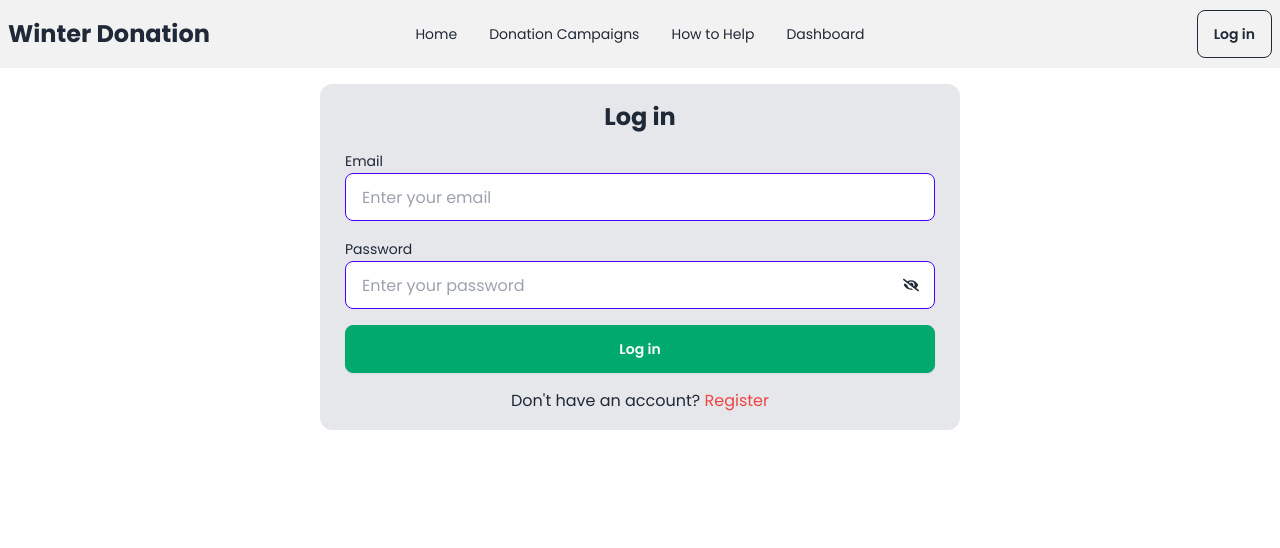
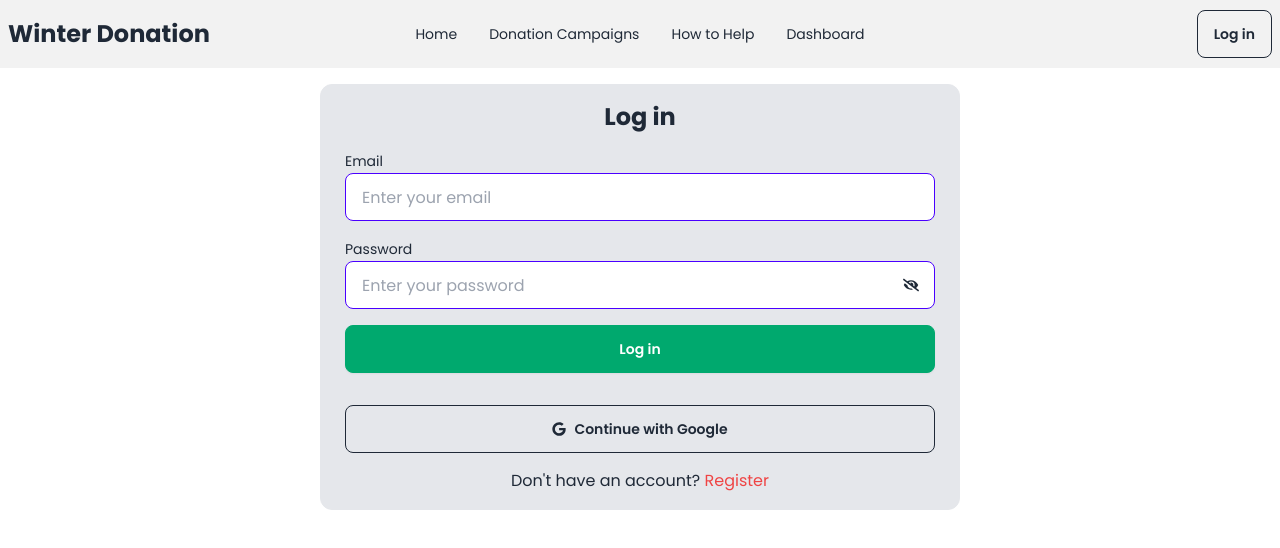
Before and after one commit to sakib-333/ph-b10-a9, a React (Vite) app: page /login in a window 1280 px wide. Shown: the top 548 px of the page. Built offline with nearby package versions, Linux system fonts and the light colour scheme; no server answers.

Commit message:
Add continue with google authentication.

```diff
--- a/src/pages/Login.jsx
+++ b/src/pages/Login.jsx
@@ -1,12 +1,26 @@
-import React, { useState } from "react";
-import { FaEye, FaEyeSlash } from "react-icons/fa";
-import { Link } from "react-router-dom";
+import React, { useContext, useState } from "react";
+import { FaEye, FaEyeSlash, FaGoogle } from "react-icons/fa";
+import { Link, useNavigate } from "react-router-dom";
+import { AuthContext } from "../provider/AuthProvider";
+import { toast } from "react-toastify";
 
 const Login = () => {
+  const { setUser, signinWithGoogle } = useContext(AuthContext);
   const [view, setView] = useState(false);
+  const navigate = useNavigate();
 
   const handleViewPassword = () => {
     setView((c) => !c);
+  };
+
+  const handleSigninWithGoogle = () => {
+    signinWithGoogle()
+      .then((result) => {
+        setUser(result.user);
+        toast.success(`Welcome ${result.user.displayName}`);
+        navigate("/");
+      })
+      .catch((err) => toast.error(err));
   };
 
   return (
@@ -41,6 +55,14 @@ const Login = () => {
           Log in
         </button>
       </form>
+      <div className="p-4">
+        <button
+          className="btn btn-outline w-full"
+          onClick={handleSigninWithGoogle}
+        >
+          <FaGoogle /> <span>Continue with Google</span>
+        </button>
+      </div>
       <div className="text-center">
         Don't have an account?{" "}
         <Link to={"/register"} className="text-red-500 hover:text-red-300">
```
